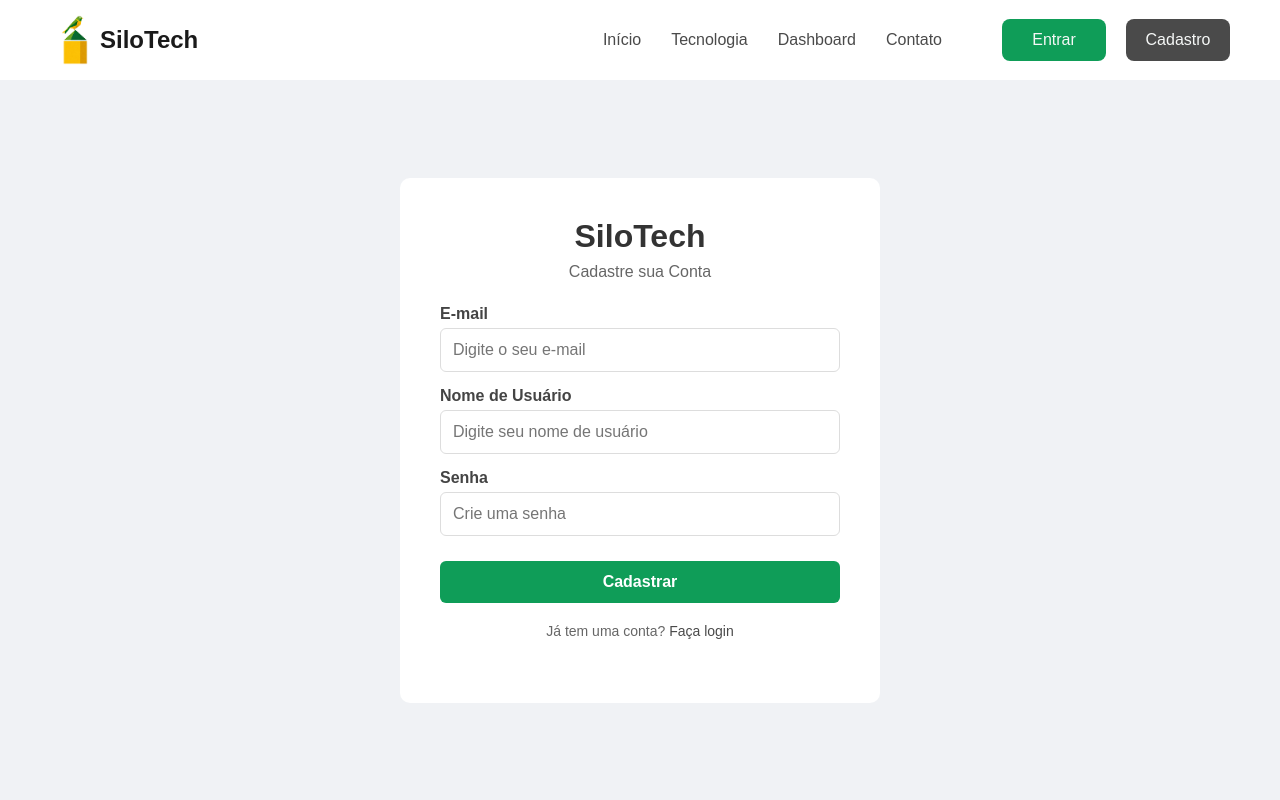
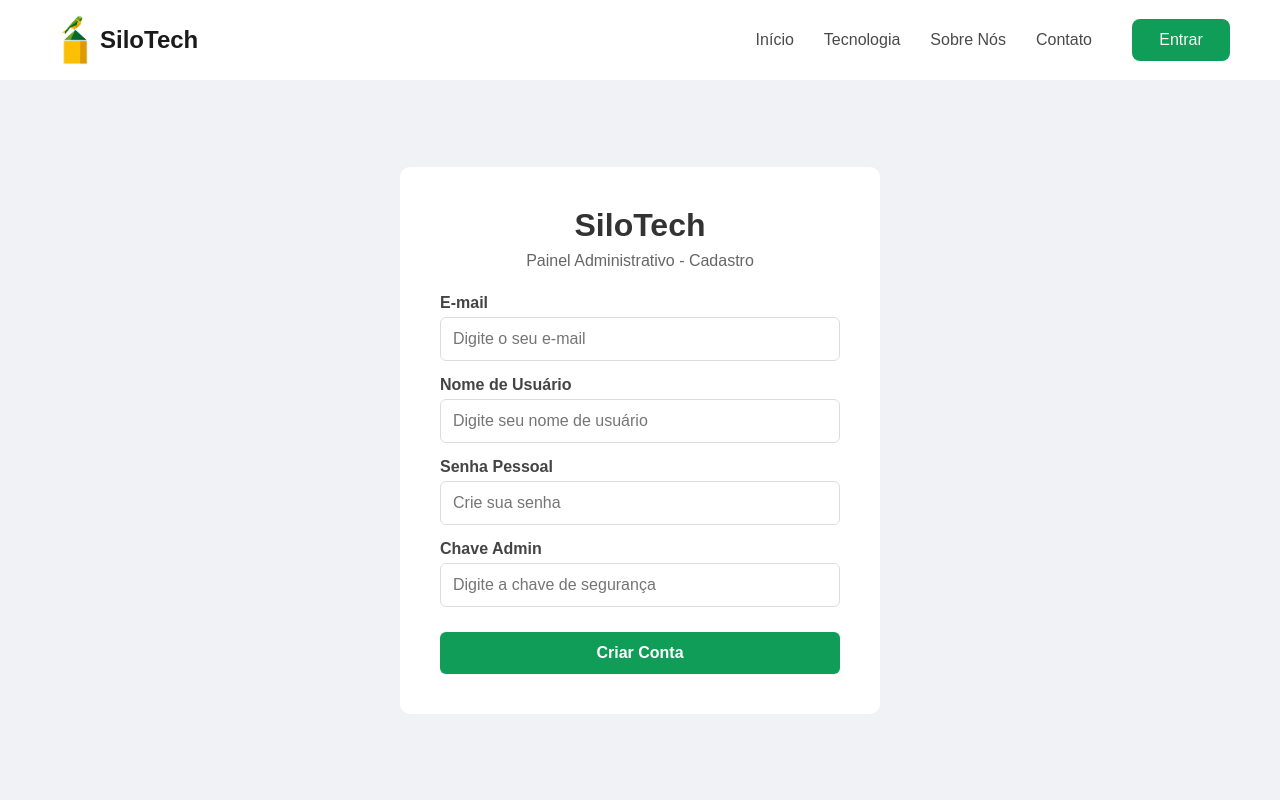
Before and after one commit to EduardoSchultz505/PI-2026-Grupo2, a React (Vite) app: page /cadastro in a window 1280 px wide. Shown: the top 800 px of the page. Built offline with nearby package versions, Linux system fonts and the light colour scheme; a web font is replaced by a local one.

Commit message:
Criação de Criptografia e melhoria no Backend + alterações gerais

```diff
--- a/src/App.jsx
+++ b/src/App.jsx
@@ -7,6 +7,8 @@ import Tecnologias from "./pages/Tecnologias/Tecnologias.jsx"
 import Footer from "./components/Footer/Footer.jsx";
 import Login from "./pages/Login/Login.jsx";
 import Cadastro from "./pages/Cadastro/Cadastro.jsx";
+import SobreProjeto from "./pages/SobreProjeto/SobreProjeto.jsx";
+import NotFound from "./pages/NotFound/NotFound.jsx";
 
 function App() {
   return (
@@ -14,11 +16,13 @@ function App() {
       <Navbar/>
       <Routes>
         <Route path="/" element={<Home />} />
+        <Route path="*" element={<NotFound />} />
         <Route path="/dashboard" element={<Dashboard />} />
         <Route path="/contato" element={<Contato />} />
         <Route path="/tecnologia" element={<Tecnologias />}/>
         <Route path="/login" element={<Login />}/>
         <Route path="/cadastro" element={<Cadastro />}/>
+        <Route path="/sobreoprojeto" element={<SobreProjeto />}/>
       </Routes>
       <Footer />
     </BrowserRouter>
--- a/src/components/Footer/Footer.jsx
+++ b/src/components/Footer/Footer.jsx
@@ -21,8 +21,8 @@ function Footer () {
         <div className="footer-item">
           <h3>Empresa</h3>
             <Link>Sobre nós</Link>
-            <Link>Carreiras</Link>
-            <Link>Contato</Link>
+            <Link to={"/contato"}>Contato</Link>
+            <Link to={"/cadastro"}>Acesso Admin</Link>
         </div>
 
         <div className="footer-item">
--- a/src/components/Navbar/Navbar.css
+++ b/src/components/Navbar/Navbar.css
@@ -1,10 +1,10 @@
-*{
+* {
   margin: 0;
 }
 
 nav {
-  background-color: #ffffff; /* Preto: #1a1a1a Cinza: #4a4a4a Branco: #f5f7f6*/
-  width: 100%; /* Verdes: #2ecc71 #27ae60 #1e8449 */
+  background-color: #ffffff;
+  width: 100%;
   height: 80px;
   display: flex;
   align-items: center;
@@ -12,15 +12,13 @@ nav {
   padding: 0 50px;
   position: sticky;
   top: 0;
-  left: 0;
   box-sizing: border-box;
+}
 
-}
 .url {
   list-style: none;
   display: flex;
   gap: 30px;
-  color: #4a4a4a;
 }
 
 a {
@@ -30,46 +28,24 @@ a {
 
 .Mains {
   display: flex;
-  width: 10%;
-  justify-content: space-between;
   align-items: center;
   font-weight: 800;
-  font-size:x-large;
+  font-size: x-large;
   color: #1a1a1a;
 }
 
 .Login {
+  display: inline-block;
   background-color: #0f9d58;
-  padding: 12px;
+  padding: 12px 24px;
   border-radius: 8px;
   color: #f5f7f6;
-  width: 80px;
   text-align: center;
-}
-
-.Cadastro {
-  background-color: #4a4a4a;
-  padding: 12px;
-  border-radius: 8px;
-  color: #f5f7f6;
-  width: 80px;
-  text-align: center;
+  width: 50px;
 }
 
 .direita {
   display: flex;
   align-items: center;
-  gap: 60px;
+  gap: 40px;
 }
-
-.Botao {
-  display: flex;
-  gap: 20px;
-}
-
-.ativo {
-  background-color: #2ecc71;
-  color: white;
-  padding: 6px 10px;
-  border-radius: 6px;
-}
--- a/src/components/Navbar/Navbar.jsx
+++ b/src/components/Navbar/Navbar.jsx
@@ -14,13 +14,12 @@ export default function Navbar() {
           <ul className="url">
             <li><NavLink to="/">Início</NavLink></li>
             <li><NavLink to="/tecnologia">Tecnologia</NavLink></li>
-            <li><NavLink to="/dashboard">Dashboard</NavLink></li>
+            <li><NavLink to="/sobrenos">Sobre Nós</NavLink></li>
             <li><NavLink to="/contato">Contato</NavLink></li>
           </ul>
 
           <div className="Botao">
             <a className="Login" href="/login">Entrar</a>
-            <a className="Cadastro" href="/cadastro">Cadastro</a>
           </div>
         </div>
       </nav>
--- a/src/pages/Cadastro/Cadastro.jsx
+++ b/src/pages/Cadastro/Cadastro.jsx
@@ -6,24 +6,31 @@ export default function Cadastro() {
   const [email, setEmail] = useState('');
   const [password, setPassword] = useState('');
   const [username, setUsername] = useState('');
+  const [adminKey, setAdminKey] = useState('');
   const navigate = useNavigate();
 
   const handleSubmit = async (e) => {
     e.preventDefault();
 
     try {
-      const response = await fetch('http://127.0.0.1:8000/cadastro', {
-    method: 'POST',
-    headers: { 'Content-Type': 'application/json' },
-    body: JSON.stringify({ username, email, password }),
+      const response = await fetch('http://localhost:8000/cadastro', {
+        method: 'POST',
+        headers: { 'Content-Type': 'application/json' },
+        body: JSON.stringify({ username, email, password, admin_key: adminKey }),
       });
 
       const data = await response.json();
 
       if (response.ok) {
-        navigate('/login');
+        localStorage.setItem('userToken', 'logado');
+        localStorage.setItem('userName', username);
+        localStorage.setItem('userEmail', email);
+
+        alert("Conta criada com sucesso!");
+        navigate('/dashboard');
       } else {
-        alert(data.detail || "Erro ao cadastrar usuário.");
+        const errorMsg = Array.isArray(data.detail) ? data.detail[0].msg : data.detail;
+        alert(`Erro: ${errorMsg || "Erro ao cadastrar"}`);
       }
     } catch (error) {
       console.error("Erro na conexão:", error);
@@ -35,7 +42,7 @@ export default function Cadastro() {
     <div className="login-container">
       <div className="login">
         <h1>SiloTech</h1>
-        <p>Cadastre sua Conta</p>
+        <p>Painel Administrativo - Cadastro</p>
 
         <form className="login-form" onSubmit={handleSubmit}>
           <div>
@@ -65,11 +72,11 @@ export default function Cadastro() {
           </div>
 
           <div>
-            <label htmlFor="password">Senha</label>
+            <label htmlFor="password">Senha Pessoal</label>
             <input
               id="password"
               type="password"
-              placeholder="Crie uma senha"
+              placeholder="Crie sua senha"
               value={password}
               minLength="8"
               onChange={(e) => setPassword(e.target.value)}
@@ -77,12 +84,20 @@ export default function Cadastro() {
             />
           </div>
 
-          <button type="submit" className="botao-login">Cadastrar</button>
+          <div>
+            <label>Chave Admin</label>
+            <input
+              id="adminKey"
+              type="password"
+              placeholder="Digite a chave de segurança"
+              value={adminKey}
+              onChange={(e) => setAdminKey(e.target.value)}
+              required
+            />
+          </div>
+
+          <button type="submit" className="botao-login">Criar Conta</button>
         </form>
-
-        <p className="esqueceu-senha">
-          Já tem uma conta? <Link to="/login">Faça login</Link>
-        </p>
       </div>
     </div>
   );
--- a/src/pages/Dashboard/Dashboard.jsx
+++ b/src/pages/Dashboard/Dashboard.jsx
@@ -1,6 +1,16 @@
+import React from "react";
+import { useNavigate } from "react-router-dom";
 import { GraficoUmidade, GraficoTemperatura } from "./Grafico";
 
 export default function Dashboard() {
+  const nomeUsuario = localStorage.getItem("userName");
+
+  const navigate = useNavigate();
+
+  const handleLogout = () => {
+    localStorage.clear();
+    navigate("/login");
+  };
   return (
     <div>
       <section className="Dashboard">
@@ -9,6 +19,13 @@ export default function Dashboard() {
         <GraficoUmidade />
         <GraficoTemperatura />
       </section>
+      <div>
+      <h1>Olá, {nomeUsuario || "Visitante"}!</h1>
+      <p>Bem-vindo ao SiloTech.</p>
+      <button onClick={handleLogout} className="botao-sair">
+        Sair da Conta
+      </button>
+    </div>
     </div>
   );
 }
--- a/src/pages/Login/Login.jsx
+++ b/src/pages/Login/Login.jsx
@@ -1,9 +1,18 @@
-import React, { useState } from "react";
+import React, { useState, useEffect } from "react";
+import { useNavigate } from "react-router-dom";
 import "./Login.css";
 
 export default function Login() {
   const [email, setEmail] = useState("");
   const [password, setPassword] = useState("");
+  const navigate = useNavigate();
+
+  useEffect(() => {
+    const loggedUser = localStorage.getItem("userToken");
+    if (loggedUser) {
+      navigate("/dashboard");
+    }
+  }, [navigate]);
 
   const handleSubmit = async (e) => {
     e.preventDefault();
@@ -12,17 +21,19 @@ export default function Login() {
       const response = await fetch("http://127.0.0.1:8000/login", {
         method: "POST",
         headers: { "Content-Type": "application/json" },
-        body: JSON.stringify({ email, password }), // Sem username aqui!
+        body: JSON.stringify({ email, password }),
       });
 
       const data = await response.json();
 
       if (response.ok) {
+        localStorage.setItem("userName", data.username);
+        localStorage.setItem("userEmail", email);
+        localStorage.setItem("userToken", "token-gerado-ou-fixo");
+
         alert(`Sucesso: ${data.message}`);
-        console.log("Token recebido:", data.user_email);
-        // Aqui você poderia usar o useNavigate() para ir para a Home
+        navigate("/dashboard");
       } else {
-        // Pega a mensagem de erro vinda do Python (detail)
         alert(`Erro: ${data.detail || "Falha no login"}`);
       }
     } catch (error) {
@@ -47,6 +58,7 @@ export default function Login() {
               value={email}
               onChange={(e) => setEmail(e.target.value)}
               required
+              autoComplete="username"
             />
           </div>
 
@@ -59,6 +71,7 @@ export default function Login() {
               value={password}
               onChange={(e) => setPassword(e.target.value)}
               required
+              autoComplete="current-password"
             />
           </div>
 
--- /dev/null
+++ b/src/pages/NotFound/NotFound.css
@@ -0,0 +1,26 @@
+.notfound-container {
+  display: flex;
+  flex-direction: column;
+  align-items: center;
+  justify-content: center;
+  gap: 18px;
+  height: 80vh;
+  text-align: center;
+}
+
+.notfound-container h1 {
+  font-size: 100px;
+  color: #0f9d58;
+}
+
+.notfound-container h2 {
+  color: #333;
+}
+
+.notfound-container a {
+  padding: 12px 25px;
+  background-color: #0f9d58;
+  color: #ffffff;
+  text-decoration: none;
+  border-radius: 8px;
+}
--- /dev/null
+++ b/src/pages/NotFound/NotFound.jsx
@@ -0,0 +1,14 @@
+import React from 'react';
+import { Link } from 'react-router-dom';
+import './NotFound.css';
+
+export default function NotFound() {
+  return (
+    <div className="notfound-container">
+      <h1>404</h1>
+      <h2>Ops! Essa página não existe.</h2>
+      <p>Parece que você se perdeu pelos silos...</p>
+      <Link to="/">Voltar para o Início</Link>
+    </div>
+  );
+}
```
Also changed, not shown: src/pages/SobreNos/SobreNos.css (added), src/pages/SobreNos/SobreNos.jsx (added), 1 other file (tests, documents, lock files or other folders).
